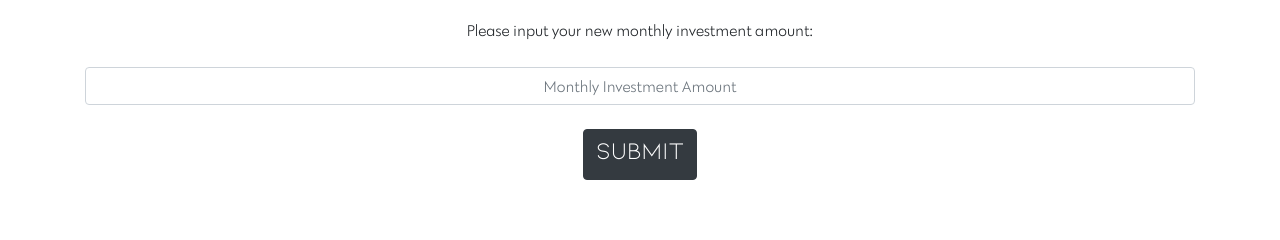
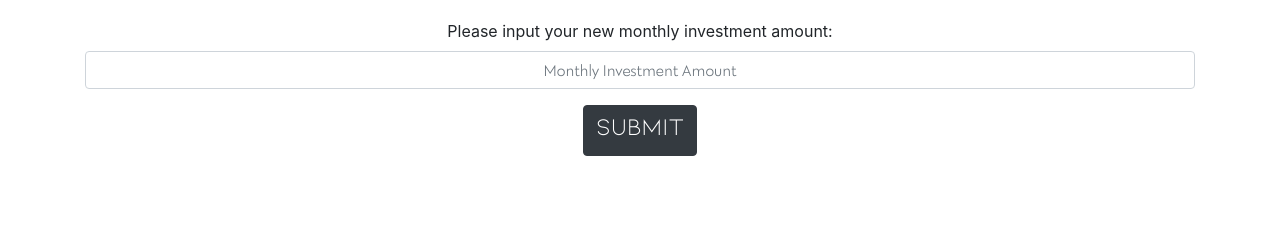
Before and after one commit to bigpotat/payments, a Flask app: page /settings in a window 1280 px wide. Shown: the part 424-664 px from the top of the page. Run offline with Flask 2, Linux system fonts and the light colour scheme; parts of the project's set-up code (start-up, migrations or seed data) failed here and were passed over.

Commit message:
fix here fix there then it works

```diff
--- a/getCustomerAccounts.py
+++ b/getCustomerAccounts.py
@@ -28,7 +28,7 @@ def getCustomerAccounts(user_id, pin):
             if recordCount > 1:
                 for i in range(0, recordCount, 1):
                     account = acc_list[i]
-                    return account['accountID']
+                    return (account['accountID'], account['balance'])
             elif recordCount == 0:
                 return acc_list['accountID']
     return False
--- a/main.py
+++ b/main.py
@@ -55,7 +55,7 @@ def signup(msg=None):
         session['name'] = request.form['name']
         user_id = request.form['userID']
         pin = request.form['PIN']
-        account = getCustomerAccounts(user_id, pin)
+        account = getCustomerAccounts(user_id, pin)[0]
         if account:
             session['user_id'] = user_id
             session['pin'] = pin
@@ -77,9 +77,14 @@ def landing():
     return render_template('landing.html', balance=balance)
 
 
-@app.route('/settings')
+@app.route('/settings', methods=["GET", "POST"])
 def settings():
-    return render_template('settings.html')
+    if request.method == "POST":
+        session['newMonthlyInvestment'] = request.form['monthly_investment']
+        session['newMonthlyInvestmentMsg'] = "You have changed your monthly investment to $" + session['newMonthlyInvestment']
+        return redirect('/home')
+    if request.method == "GET":
+        return render_template('settings.html')
 
 
 @app.route('/home', methods=["GET", "POST"])
@@ -89,8 +94,10 @@ def home():
 
     if request.method == 'POST':
         symbol = request.form['symbol']
+        session['accountBalance'] = getBalance(session['user_id'], session['pin'], session['account'])
     else:
         symbol = 'AAPL'
+        session['accountBalance'] = getBalance(session['user_id'], session['pin'], session['account'])
 
     serviceName = 'getCustomerStocks'
     userID = session['user_id']
@@ -271,12 +278,13 @@ def purchase():
         session['stocks'] = allocation
         session['used'] = used
         newBalance = float(getBalance(session['user_id'], session['pin'], session['account'])) - float(used)
-        session['accountBalance'] = round(newBalance,2)
+        # session['accountBalance'] = round(newBalance,2)
         return render_template('purchase.html', allocation=allocation, used=used, newBalance=newBalance)
     result = creditTransfer(session['account'], '6696', float(session['used']), session['user_id'], session['pin'])
     creditTransfer('7083', '6653', float(session['used']), 'A123456', '211285')
+
     if result == True:
-        session['paymentMsg'] = "You've successfully paid " + session['used'] + " to tInvest"
+        session['paymentMsg'] = "You have successfully paid $" + session['used'] + " to tInvest"
         sendSMS(session['user_id'], session['pin'], '87534035', session['paymentMsg'])
     for stock in session['stocks']:
         stockOrder('buy', session['user_id'], session['pin'],
--- a/templates/landing.html
+++ b/templates/landing.html
@@ -84,7 +84,7 @@
 
       <h3 class="text-center">Investment Amount</h3>
       <!-- <p class="text-center klik"></p> -->
-      <input name="monthlyInvestment" type="number" min=1000 max={{ balance }} step=".01" class="form-control my-4"
+      <input name="monthlyInvestment" type="number" min=100 max={{ balance }} step=".01" class="form-control my-4"
         placeholder="Please input the amount you want to invest per month" required />
 
       <h3 class="text-center pb-3">Please choose your risk appetite:</h3>
--- a/templates/settings.html
+++ b/templates/settings.html
@@ -51,17 +51,16 @@
         <!-- Portfolio settings -->
         <h1 class="kiona">Portfolio Settings</h1>
         <p class="klik">Your monthly investment amount is: {{ monthly_investment }}</p>
-        <p class="klik">Please input your new monthly investment amount:</p>
-        <input
-          name="monthly_investment"
-          type="text"
-          class="form-control my-4 text-center klik"
-          placeholder="Monthly Investment Amount"
-        />
-        <!-- Submit -->
-        <div class="d-flex justify-content-center kiona">
-            <button type="submit" class="btn btn-dark hvr-grow"><h4><a href="/home" style="color: white">Submit</a></h4></button>
-        </div>
+
+        <form method="POST" action="">
+            <div class="form-group">
+              <label for="newMonthlyAmount">Please input your new monthly investment amount:</label>
+              <input type="text" name="monthly_investment" class="form-control text-center klik" id="newMonthlyAmount" placeholder="Monthly Investment Amount">
+            </div>
+            <button type="submit" class="btn btn-dark hvr-grow kiona"><h4>Submit</h4></button>
+          </form>
+
+
         <!-- Risk settings? -->
     </div>
 
```
Also changed, not shown: templates/home.html (+8 -0 lines).
